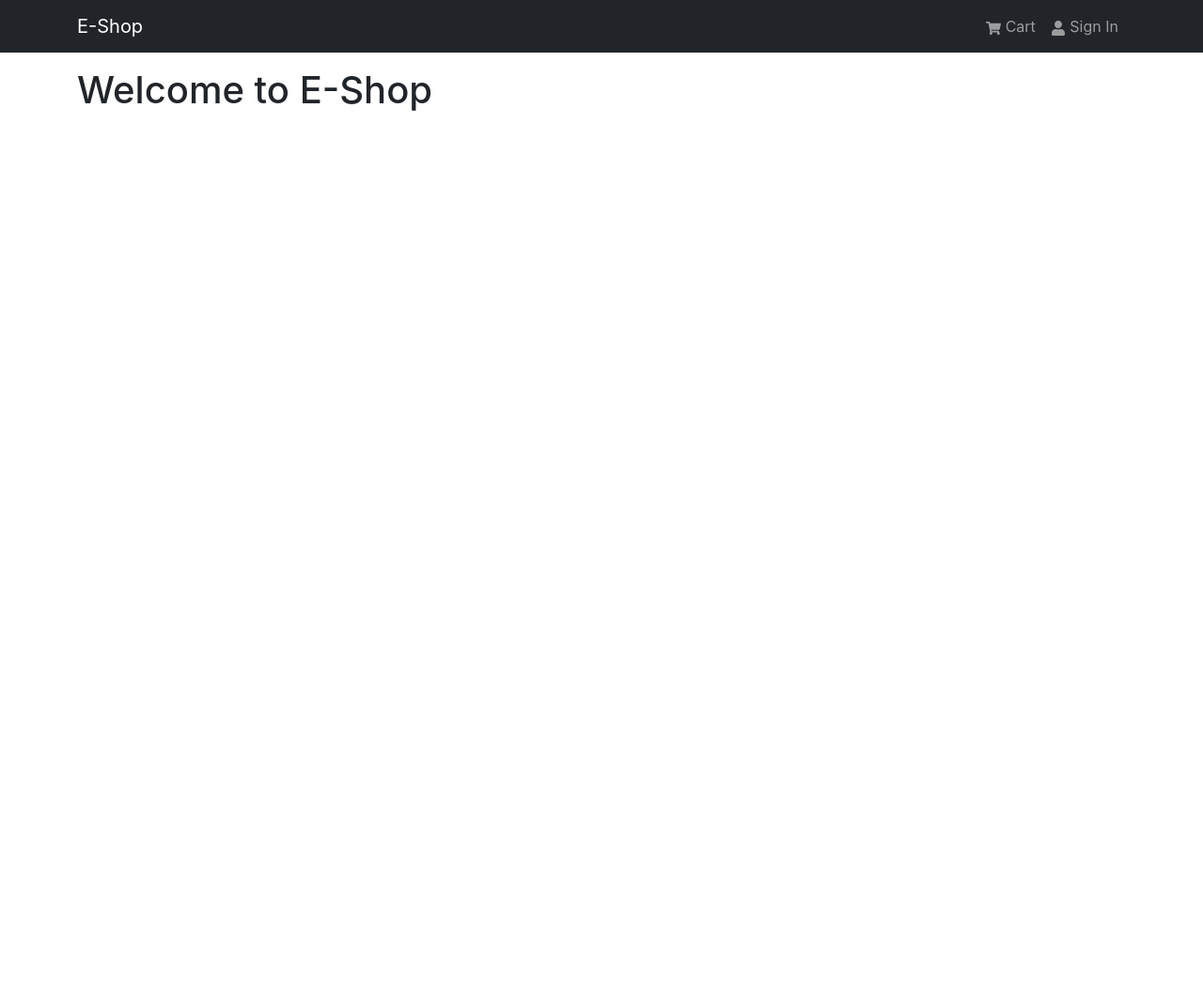
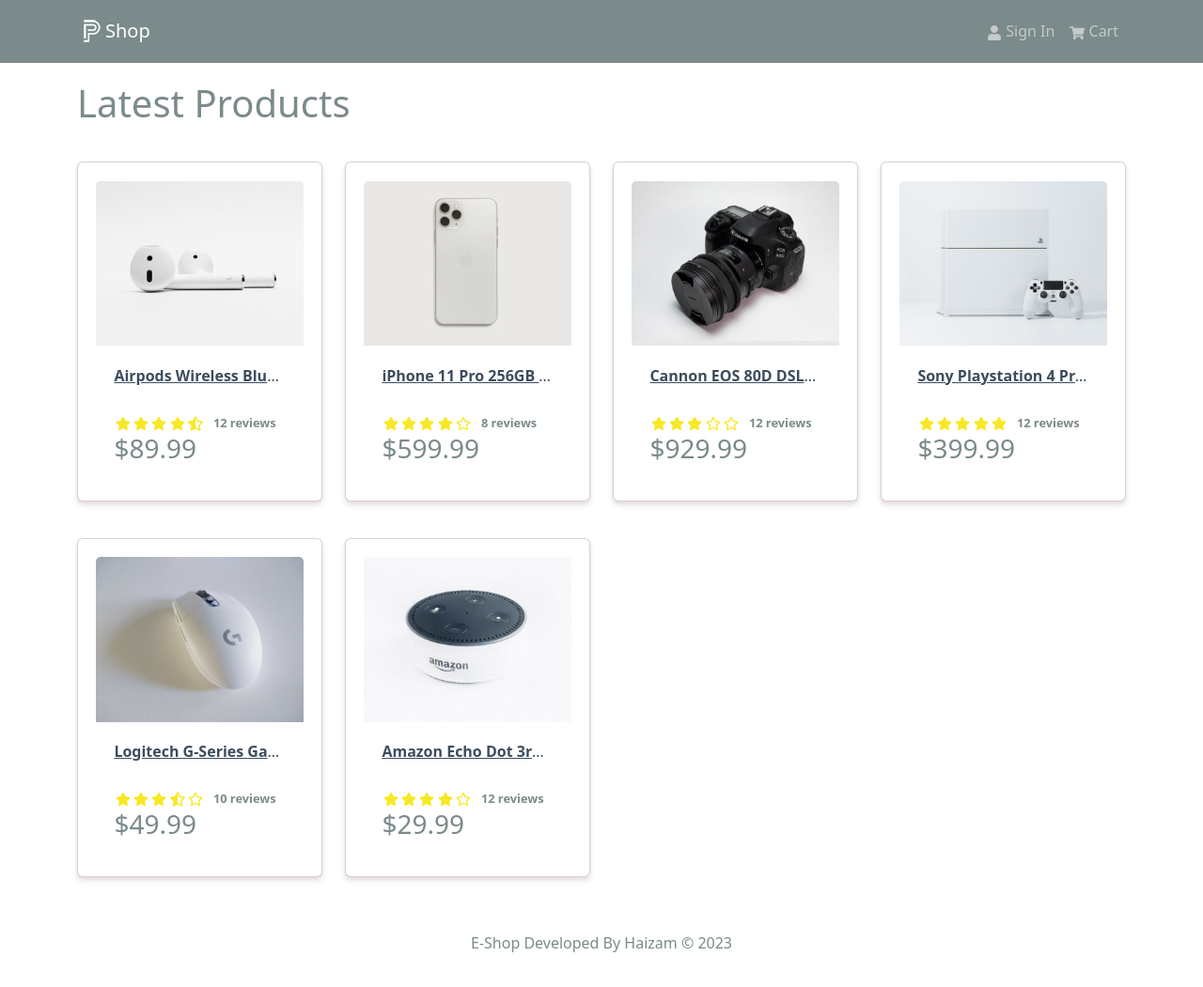
Before and after one commit to Haisam1010/e-com, a React (Create React App) app in the folder client/: page / in a window 1280 px wide. Shown: the whole page at 94% size. Before the commit the page ends 800 px from the top, so only its background shows below. Built offline with nearby package versions, Linux system fonts and the light colour scheme.

Commit message:
modified

```diff
--- a/client/package.json
+++ b/client/package.json
@@ -11,6 +11,8 @@
     "react-bootstrap": "^2.9.1",
     "react-dom": "^18.2.0",
     "react-icons": "^4.12.0",
+    "react-router-bootstrap": "^0.26.2",
+    "react-router-dom": "^6.20.1",
     "react-scripts": "5.0.1",
     "web-vitals": "^2.1.4"
   },
--- a/client/src/App.js
+++ b/client/src/App.js
@@ -1,5 +1,8 @@
 import {Container} from 'react-bootstrap'
 import Header from './components/Header';
+import Footer from './components/Footer';
+import { Outlet } from 'react-router-dom';
+
 
 const  App = () => {
   return (
@@ -7,9 +10,10 @@
       <Header/>
       <main className="py-3">
         <Container>
-          <h1>Welcome to E-Shop</h1>
+        <Outlet/>
         </Container>
       </main>
+      <Footer/>
       </>
   );
 }
--- a/client/src/components/Footer.jsx
+++ b/client/src/components/Footer.jsx
@@ -1,10 +1,17 @@
 import {Container,Row,Col} from 'react-bootstrap'
 
 const Footer = () => {
-
-
+    const current_year = new Date().getFullYear()
   return (
-    <div>Footer</div>
+    <footer>
+    <Container>
+    <Row>
+    <Col className='text-center py-3'>
+    <p>E-Shop Developed By Haizam &copy; {current_year}</p>
+    </Col>
+    </Row>
+    </Container>
+    </footer>
   )
 }
 
--- a/client/src/components/Header.jsx
+++ b/client/src/components/Header.jsx
@@ -1,17 +1,33 @@
 import  {Navbar,Nav,Container} from 'react-bootstrap'
 import {FaShoppingCart,FaUser} from 'react-icons/fa'
+import logo from '../assets/logo.png'
+import { LinkContainer } from 'react-router-bootstrap'
+
 
 const Header = () => {
   return (
    <header>
    <Navbar bg="dark" variant="dark" expand="md" collapseOnSelect>
     <Container>
-        <Navbar.Brand href="/">E-Shop</Navbar.Brand>
+
+        <LinkContainer to="/">
+        <Navbar.Brand >
+        <img src={logo} alt="logo" width="30" height="30" className="d-inline-block align-top" />{'Shop'}
+        </Navbar.Brand>
+        </LinkContainer>
+
         <Navbar.Toggle aria-controls="basic-navbar-nav" />
         <Navbar.Collapse id="basic-navbar-nav">
          <Nav className="ms-auto">
-            <Nav.Link href="/cart"><FaShoppingCart/> Cart</Nav.Link>
-            <Nav.Link href="/login"><FaUser/> Sign In</Nav.Link>
+
+            <LinkContainer to="/login">
+            <Nav.Link><FaUser/> Sign In</Nav.Link>
+            </LinkContainer>
+
+            <LinkContainer to="/cart">
+            <Nav.Link><FaShoppingCart/> Cart</Nav.Link>
+            </LinkContainer>
+
          </Nav>
         </Navbar.Collapse>
     </Container>
--- a/client/src/components/Product.jsx
+++ b/client/src/components/Product.jsx
@@ -1,21 +1,25 @@
 import { Card } from "react-bootstrap"
-import products from "../products"
+import { Link } from "react-router-dom"
+import Rating from "./Rating";
 
 
 const Product = ({ product }) => {
   return (
     <Card className='my-3 p-3 rounded'>
-      <a to={`/product/${product._id}`}>
+      <Link to={`/product/${product._id}`}>
         <Card.Img src={product.image} variant='top' />
-      </a>
+      </Link>
 
       <Card.Body>
-        <a to={`/product/${product._id}`}>
+        <Link to={`/product/${product._id}`}>
           <Card.Title as='div' className='product-title'>
             <strong>{product.name}</strong>
           </Card.Title>
-        </a>
+        </Link>
 
+        <Card.Text as='div'>
+          <Rating values={product.rating} text={`${product.numReviews} reviews`} />
+        </Card.Text>
 
         <Card.Text as='h3'>${product.price}</Card.Text>
       </Card.Body>
--- a/client/src/index.css
+++ /dev/null
@@ -1,13 +0,0 @@
-body {
-  margin: 0;
-  font-family: -apple-system, BlinkMacSystemFont, 'Segoe UI', 'Roboto', 'Oxygen',
-    'Ubuntu', 'Cantarell', 'Fira Sans', 'Droid Sans', 'Helvetica Neue',
-    sans-serif;
-  -webkit-font-smoothing: antialiased;
-  -moz-osx-font-smoothing: grayscale;
-}
-
-code {
-  font-family: source-code-pro, Menlo, Monaco, Consolas, 'Courier New',
-    monospace;
-}
--- a/client/src/index.js
+++ b/client/src/index.js
@@ -1,14 +1,34 @@
 import React from 'react';
 import ReactDOM from 'react-dom/client';
-import 'bootstrap/dist/css/bootstrap.min.css';
-import './index.css';
+import {
+  createBrowserRouter,
+  createRoutesFromElements,
+  Route,
+  RouterProvider
+} from 'react-router-dom'
+// import 'bootstrap/dist/css/bootstrap.min.css';
+import './assets/bootstrap.custom.css';
+import './assets/index.css';
 import App from './App';
 import reportWebVitals from './reportWebVitals';
+import HomeScreen from './screens/HomeScreen';
+import ProductScreen from './screens/ProductScreen';
+
+
+
+const router = createBrowserRouter(
+  createRoutesFromElements(
+    <Route path="/" element={<App />} >
+    <Route index={true} path='/' element={<HomeScreen />} />
+    <Route path='/product/:id' element={<ProductScreen />} />
+  </Route>
+  )
+);
 
 const root = ReactDOM.createRoot(document.getElementById('root'));
 root.render(
   <React.StrictMode>
-    <App />
+    <RouterProvider router={router}/>
   </React.StrictMode>
 );
 
```
Also changed, not shown: 1 other file (tests, documents, lock files or other folders).
